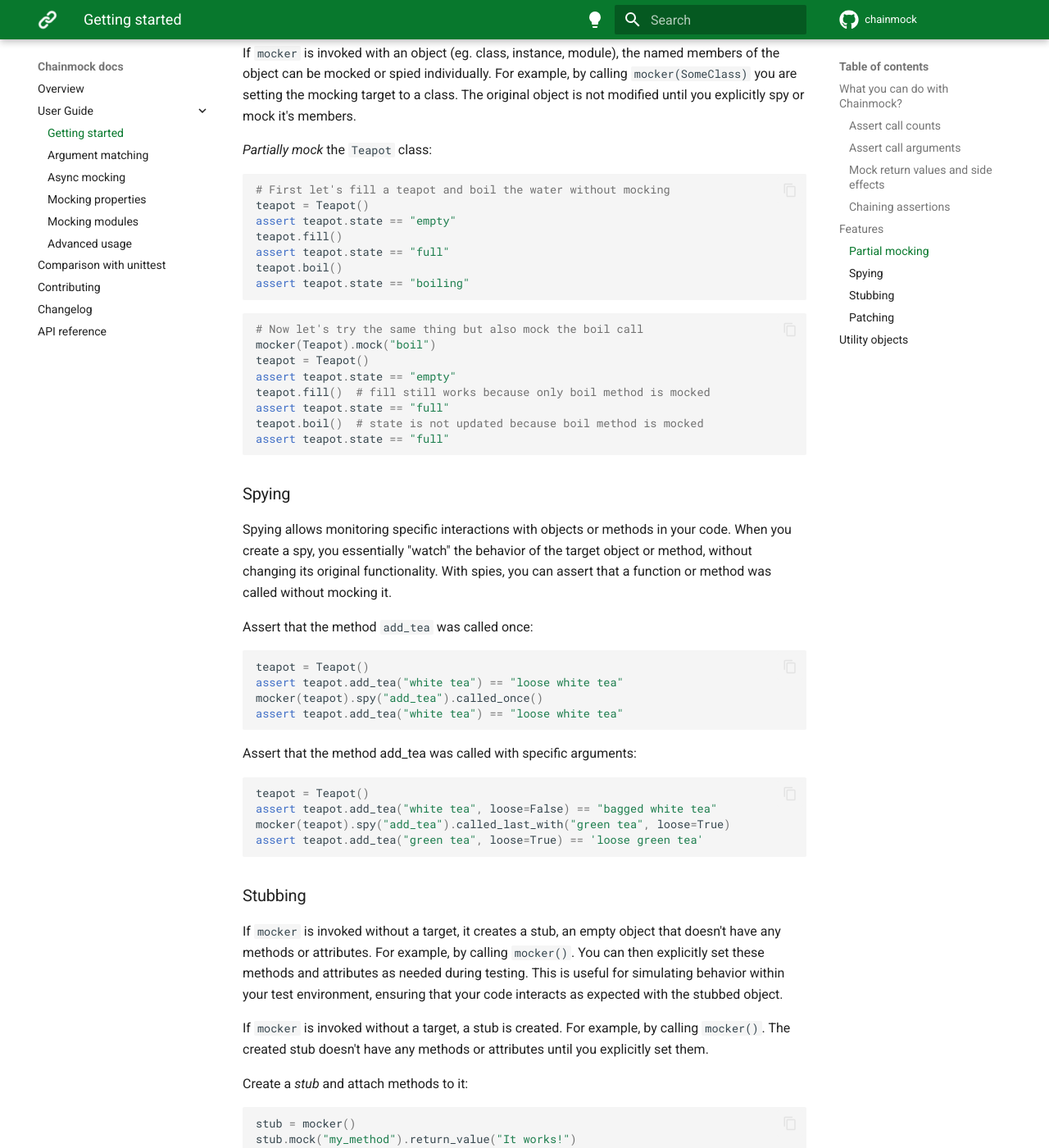
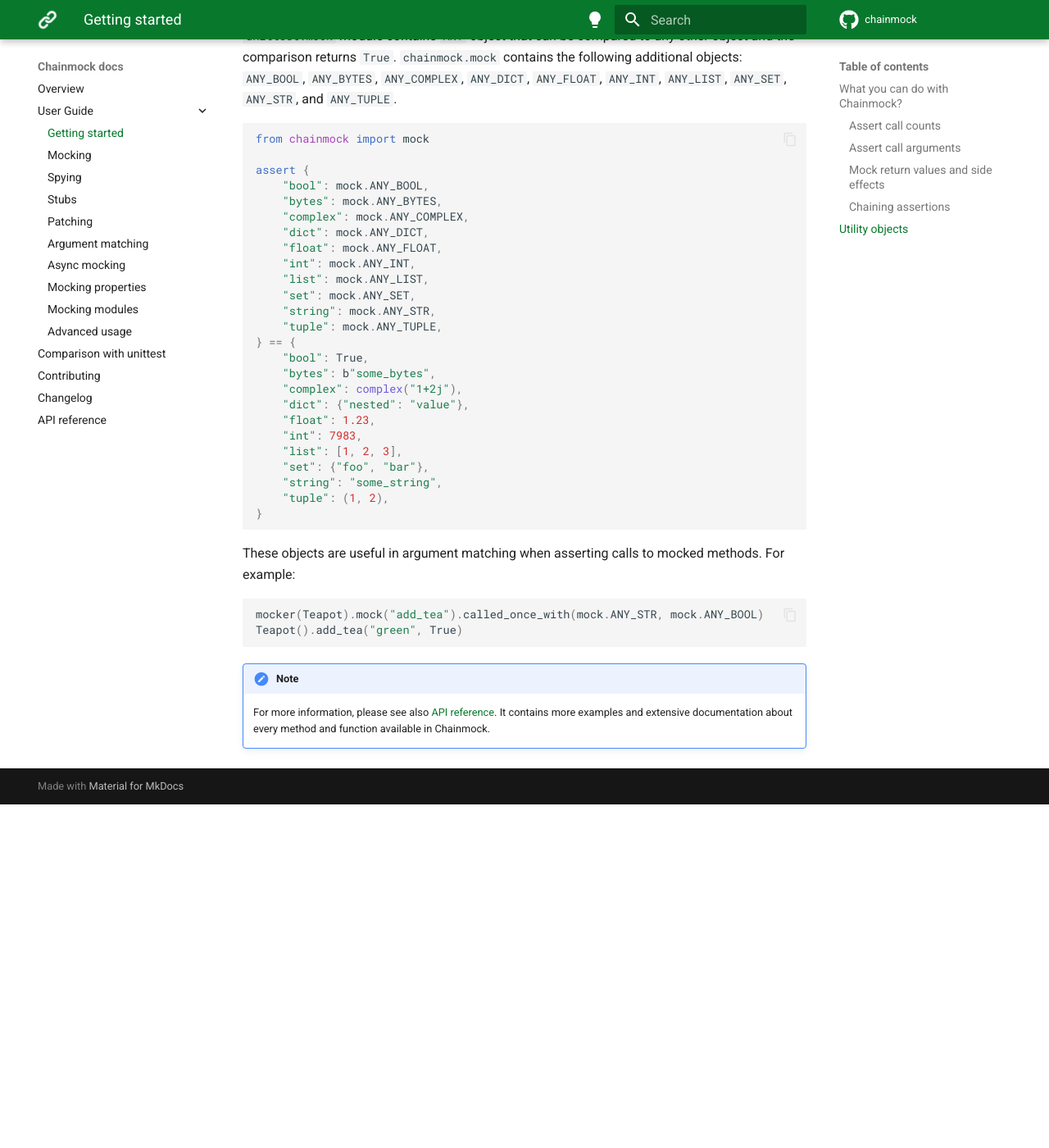
Before and after one commit to ollipa/chainmock, an MkDocs documentation site: the page built from docs/user_guide/getting_started.md, in a window 1280 px wide and 1400 px high, scrolled down 2849 px. Shown: the whole window at 82% size. Built offline with MkDocs 1.6.1 and Material for MkDocs 9.7.7, drawn with Linux system fonts in a browser that asks for light colours; comment, search, counter and statistics services are not loaded; after the commit the page ends 3830 px from its top, so only the background shows below that; some of the changed text lies outside the part shown.

Commit message:
Separate some sections from getting started

````diff
--- a/docs/user_guide/getting_started.md
+++ b/docs/user_guide/getting_started.md
@@ -167,122 +167,6 @@ Another example, assert that the method `add_tea` was called at least once but n
 
 ```
 
-## Features
-
-### Partial mocking
-
-Partial mocking and spying of objects, allows you to mock or spy only specific methods or attributes of an object. This is useful when you want to mock or spy only a single method of an object, while leaving the rest of the object's behavior intact.
-
-If `mocker` is invoked with an object (eg. class, instance, module), the named members of the object can be mocked or spied individually. For example, by calling `mocker(SomeClass)` you are setting the mocking target to a class. The original object is not modified until you explicitly spy or mock it's members.
-
-_Partially mock_ the `Teapot` class:
-
-```python
-#! remove-prefix
->>> # First let's fill a teapot and boil the water without mocking
->>> teapot = Teapot()
->>> assert teapot.state == "empty"
->>> teapot.fill()
->>> assert teapot.state == "full"
->>> teapot.boil()
->>> assert teapot.state == "boiling"
-
-```
-
-```python
-#! remove-prefix
->>> # Now let's try the same thing but also mock the boil call
->>> mocker(Teapot).mock("boil")
-<chainmock._api.Assert object at ...>
->>> teapot = Teapot()
->>> assert teapot.state == "empty"
->>> teapot.fill()  # fill still works because only boil method is mocked
->>> assert teapot.state == "full"
->>> teapot.boil()  # state is not updated because boil method is mocked
->>> assert teapot.state == "full"
->>> State.teardown() #! hidden
-
-```
-
-### Spying
-
-Spying allows monitoring specific interactions with objects or methods in your code. When you create a spy, you essentially "watch" the behavior of the target object or method, without changing its original functionality. With spies, you can assert that a function or method was called without mocking it.
-
-Assert that the method `add_tea` was called once:
-
-```python
-#! remove-prefix
->>> teapot = Teapot()
->>> assert teapot.add_tea("white tea") == "loose white tea"
->>> mocker(teapot).spy("add_tea").called_once()
-<chainmock._api.Assert object at ...>
->>> assert teapot.add_tea("white tea") == "loose white tea"
->>> State.teardown() #! hidden
-
-```
-
-Assert that the method add_tea was called with specific arguments:
-
-```python
-#! remove-prefix
->>> teapot = Teapot()
->>> assert teapot.add_tea("white tea", loose=False) == "bagged white tea"
->>> mocker(teapot).spy("add_tea").called_last_with("green tea", loose=True)
-<chainmock._api.Assert object at ...>
->>> assert teapot.add_tea("green tea", loose=True) == 'loose green tea'
->>> State.teardown() #! hidden
-
-```
-
-### Stubbing
-
-If `mocker` is invoked without a target, it creates a stub, an empty object that doesn't have any methods or attributes. For example, by calling `mocker()`. You can then explicitly set these methods and attributes as needed during testing. This is useful for simulating behavior within your test environment, ensuring that your code interacts as expected with the stubbed object.
-
-If `mocker` is invoked without a target, a stub is created. For example, by calling `mocker()`. The created stub doesn't have any methods or attributes until you explicitly set them.
-
-Create a _stub_ and attach methods to it:
-
-```python
-#! remove-prefix
->>> stub = mocker()
->>> stub.mock("my_method").return_value("It works!")
-<chainmock._api.Assert object at ...>
->>> stub.mock("another_method").side_effect(RuntimeError("Oh no!"))
-<chainmock._api.Assert object at ...>
->>> assert stub.my_method() == "It works!"
->>> stub.another_method()
-Traceback (most recent call last):
-  ...
-RuntimeError: Oh no!
->>> State.teardown() #! hidden
-
-```
-
-### Patching
-
-Patching allows you to replace a specified object with a mock, particularly useful when you need to replace all new instances of a class with a mock. If the target given to `mocker` function is a string in the form of `package.module.ClassName`, Chainmock imports the target and replaces the specified object with a mock. After patching the object, you can set assertions and return values on the mock, controlling its behavior for your tests.
-
-By default, Chainmock patches class instances. However, if you prefer to patch the class itself, you can set the `patch_class` argument to `True`.
-
-Replace all the instances of `SomeClass` with a mock by patching it:
-
-```python
-#! remove-prefix
->>> class SomeClass:
-...     def method(self, arg):
-...         pass
-...
->>> mocked = mocker("__main__.SomeClass")
->>> # SomeClass instances are now replaced by a mock
->>> some_class = SomeClass()
->>> some_class.method("foo")
->>> # We can change return values, assert call counts or arguments
->>> mocked.mock("method").return_value("mocked")
-<chainmock._api.Assert object at ...>
->>> State.teardown() #! hidden
-
-```
-
 ## Utility objects
 
 `chainmock.mock` module contains some re-exports from standard library `unittest.mock` module for convenience. It also contains utility objects that are helpful when asserting values in tests. Often you don't necessarily care about the exact value of something, but you might want to make sure that it is of a certain type.
@@ -316,6 +200,18 @@ Replace all the instances of `SomeClass` with a mock by patching it:
 ...     "string": "some_string",
 ...     "tuple": (1, 2),
 ... }
+>>> State.teardown() #! hidden
+
+```
+
+These objects are useful in argument matching when asserting calls to mocked methods. For example:
+
+```python
+#! remove-prefix
+>>> mocker(Teapot).mock("add_tea").called_once_with(mock.ANY_STR, mock.ANY_BOOL)
+<chainmock._api.Assert object at ...>
+>>> Teapot().add_tea("green", True)
+>>> State.teardown() #! hidden
 
 ```
 
--- a/mkdocs.yml
+++ b/mkdocs.yml
@@ -38,6 +38,10 @@ nav:
   - Overview: index.md
   - User Guide:
       - Getting started: user_guide/getting_started.md
+      - Mocking: user_guide/mocking.md
+      - Spying: user_guide/spying.md
+      - Stubs: user_guide/stubs.md
+      - Patching: user_guide/patching.md
       - Argument matching: user_guide/argument_matching.md
       - Async mocking: user_guide/async_mocking.md
       - Mocking properties: user_guide/mocking_properties.md
````
Also changed, not shown: docs/user_guide/advanced_usage.md (+0 -20 lines), docs/user_guide/mocking.md (added, +40 -0 lines), docs/user_guide/patching.md (added, +32 -0 lines), docs/user_guide/spying.md (added, +33 -0 lines), docs/user_guide/stubs.md (added, +38 -0 lines).
